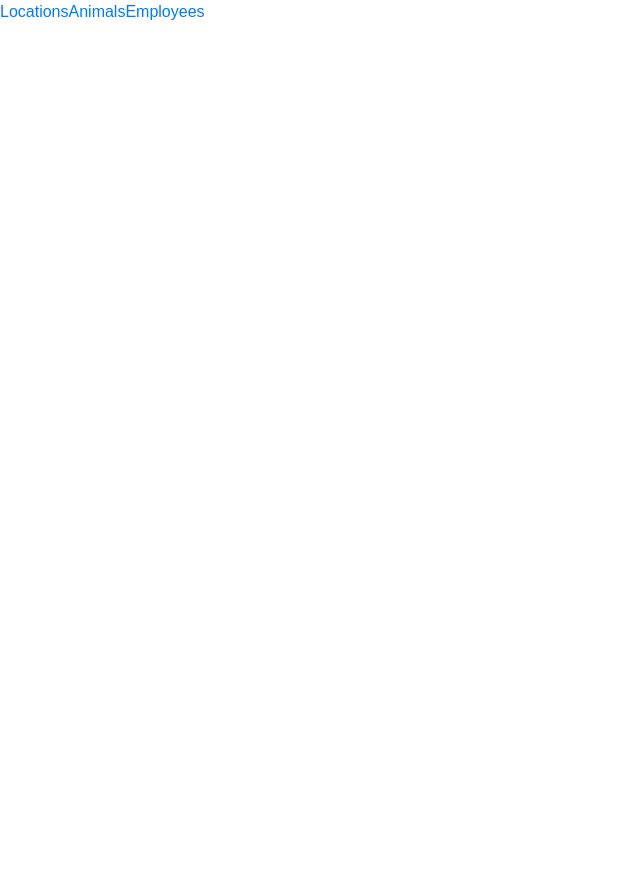
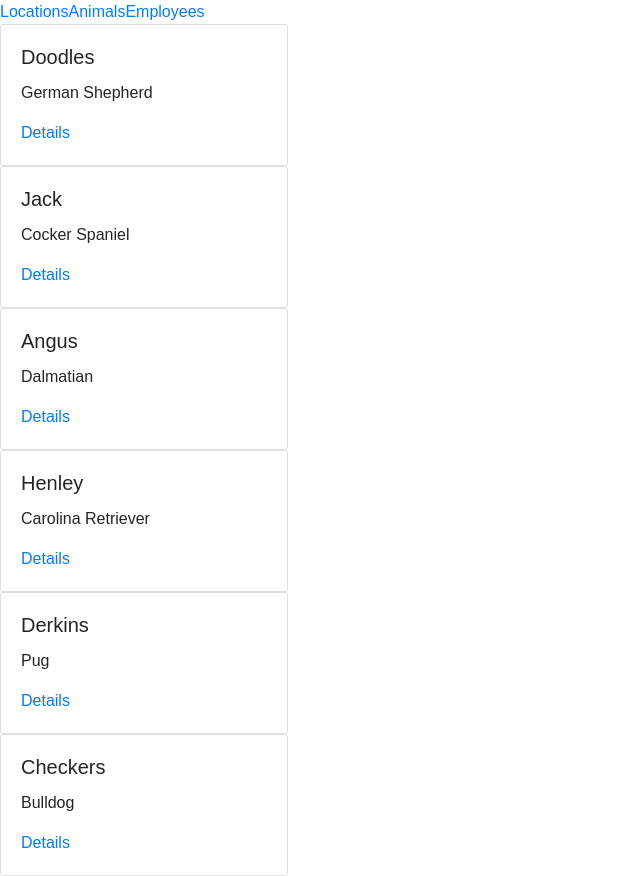
Before and after one commit to williamkimball/nss-pound, a React (Create React App) app: page /animals in a window 1280 px wide. Shown: the whole page, without its empty margins (0-640 px from the left). Before the commit the page ends 800 px from the top, so only its background shows below. Built offline with nearby package versions, Linux system fonts and the light colour scheme.

Commit message:
finished challenge

```diff
--- a/src/Animal.js
+++ b/src/Animal.js
@@ -1,5 +1,23 @@
-import React from "react"
+import React from "react";
+import { Link } from "react-router-dom";
+import "bootstrap/dist/css/bootstrap.min.css";
 
-export default animal => {
-    return <li>{animal.name}</li>
+export default props => {
+    return (
+        <div className="card" style={{width: `18rem`}}>
+            <div className="card-body">
+                <h5 className="card-title">
+                    {props.animal.name}
+                </h5>
+                <p className="card-text">{props.animal.breed}</p>
+                <Link className="card-link"
+                    to={{
+                        pathname: `/animals/${props.animal.id}`,
+                        state: { animal: props.animal }
+                    }}>
+                    Details
+                </Link>
+            </div>
+        </div>
+    )
 }
--- a/src/AnimalList.js
+++ b/src/AnimalList.js
@@ -1,29 +1,25 @@
-import React, { Component } from "react"
-import Animal from "./Animal"
-
+import React, { Component } from "react";
+import Animal from "./Animal";
 
 export default class AnimalList extends Component {
     state = {
         animals: [
-            { id: 1, name: "Doodles" },
-            { id: 2, name: "Jack" },
-            { id: 3, name: "Angus" },
-            { id: 4, name: "Henley" },
-            { id: 5, name: "Derkins" },
-            { id: 6, name: "Checkers" }
+            { id: 1, name: "Doodles", breed: "German Shepherd" },
+            { id: 2, name: "Jack", breed: "Cocker Spaniel" },
+            { id: 3, name: "Angus", breed: "Dalmatian" },
+            { id: 4, name: "Henley", breed: "Carolina Retriever" },
+            { id: 5, name: "Derkins", breed: "Pug" },
+            { id: 6, name: "Checkers", breed: "Bulldog" }
         ]
     }
 
-    render() {
-        return (
-
-            <React.Fragment>
-                <ul>
-                {
-                    this.state.animals.map(this.state.animals)
-                }
-                </ul>
-            </React.Fragment>
-        )
-    }
+  render() {
+    return (
+      <React.Fragment>
+        {this.state.animals.map(oneAnimal => {
+          return <Animal key={oneAnimal.id} animal={oneAnimal} />;
+        })}
+      </React.Fragment>
+    );
+  }
 }
--- a/src/ApplicationViews.js
+++ b/src/ApplicationViews.js
@@ -1,20 +1,38 @@
-import { Route } from 'react-router-dom'
-import React, { Component } from "react"
-import AnimalList from './AnimalList'
-import LocationList from './LocationList'
-import EmployeeList from './EmployeeList'
-import Animal from './Animal'
-
+import { Route } from "react-router-dom";
+import React, { Component } from "react";
+import AnimalList from "./AnimalList";
+import LocationList from "./LocationList";
+import EmployeeList from "./EmployeeList";
+import Animal from "./Animal";
+import Employee from "./Employee";
+import Location from "./Location";
 
 export default class ApplicationViews extends Component {
   render() {
     return (
       <React.Fragment>
-                {/* <Route exact path="/" component={LocationList} />
+        <Route exact path="/" component={LocationList} />
+        <Route
+          path="/locations/:locationId"
+          render={props => {
+            return <Location place={props.location.state.place} />;
+          }}
+        />
         <Route exact path="/animals" component={AnimalList} />
-                <Route path="/animals/:animalId" component={Animal} /> */}
-                <Route path="/employees" component={EmployeeList} />
+        <Route
+          path="/animals/:animalId"
+          render={props => {
+            return <Animal animal={props.location.state.animal} />;
+          }}
+        />
+        <Route exact path="/employees" component={EmployeeList} />
+        <Route
+          path="/employees/:employeeId"
+          render={props => {
+            return <Employee employee={props.location.state.employee} />;
+          }}
+        />
       </React.Fragment>
-        )
+    );
   }
 }
--- a/src/Employee.js
+++ b/src/Employee.js
@@ -1,6 +1,22 @@
-import React from "react"
+import React from "react";
+import { Link } from "react-router-dom";
+import "bootstrap/dist/css/bootstrap.min.css";
 
 export default props => {
-    console.log(props)
-    return <li>{props.employee.name}</li>
+    return (
+        <div className="card" style={{width: `18rem`}}>
+            <div className="card-body">
+                <h5 className="card-title">
+                    {props.employee.name}
+                </h5>
+                <Link className="card-link"
+                    to={{
+                        pathname: `/employees/${props.employee.id}`,
+                        state: { employee: props.employee }
+                    }}>
+                    Details
+                </Link>
+            </div>
+        </div>
+    )
 }
--- a/src/EmployeeList.js
+++ b/src/EmployeeList.js
@@ -1,5 +1,5 @@
-import React, { Component } from "react"
-import Employee from "./Employee"
+import React, { Component } from "react";
+import Employee from "./Employee";
 
 export default class EmployeeList extends Component {
   state = {
@@ -8,17 +8,15 @@ export default class EmployeeList extends Component {
       { id: 2, name: "Jordan Nelson" },
       { id: 3, name: "Zoe LeBlanc" },
       { id: 4, name: "Blaise Roberts" }
-        ],
-    }
+    ]
+  };
   render() {
     return (
       <React.Fragment>
-            {
-                this.state.employees.map(oneEmployee => {
-                   return <Employee employee = {oneEmployee}/>
-                })
-            }
+        {this.state.employees.map(oneEmployee => {
+          return <Employee key={oneEmployee.id} employee={oneEmployee} />;
+        })}
       </React.Fragment>
-        )
+    );
   }
 }
--- a/src/Location.js
+++ b/src/Location.js
@@ -1,5 +1,22 @@
-import React from "react"
+import React from "react";
+import { Link } from "react-router-dom";
+import "bootstrap/dist/css/bootstrap.min.css";
 
-export default location => {
-    return <li>{location.name}</li>
+export default props => {
+    return (
+        <div className="card" style={{width: `18rem`}}>
+            <div className="card-body">
+                <h5 className="card-title">
+                    {props.place.name}
+                </h5>
+                <Link className="card-link"
+                    to={{
+                        pathname: `/locations/${props.place.id}`,
+                        state: { place: props.place }
+                    }}>
+                    Details
+                </Link>
+            </div>
+        </div>
+    )
 }
--- a/src/LocationList.js
+++ b/src/LocationList.js
@@ -1,7 +1,7 @@
-import React, { Component } from "react"
-import Location from "./Location"
+import React, { Component } from "react";
+import Location from "./Location";
 
-export default class EmployeeList extends Component {
+export default class LocationList extends Component {
   state = {
     locations: [
       { id: 1, name: "Nashville North" },
@@ -11,7 +11,9 @@ export default class EmployeeList extends Component {
   render() {
     return (
       <React.Fragment>
-        {this.state.locations.map(this.state.locations)}
+        {this.state.locations.map(oneLocation => {
+          return <Location key={oneLocation.id} place={oneLocation} />;
+        })}
       </React.Fragment>
     );
   }
```
Lines whose indentation alone changed are shown as unchanged.
